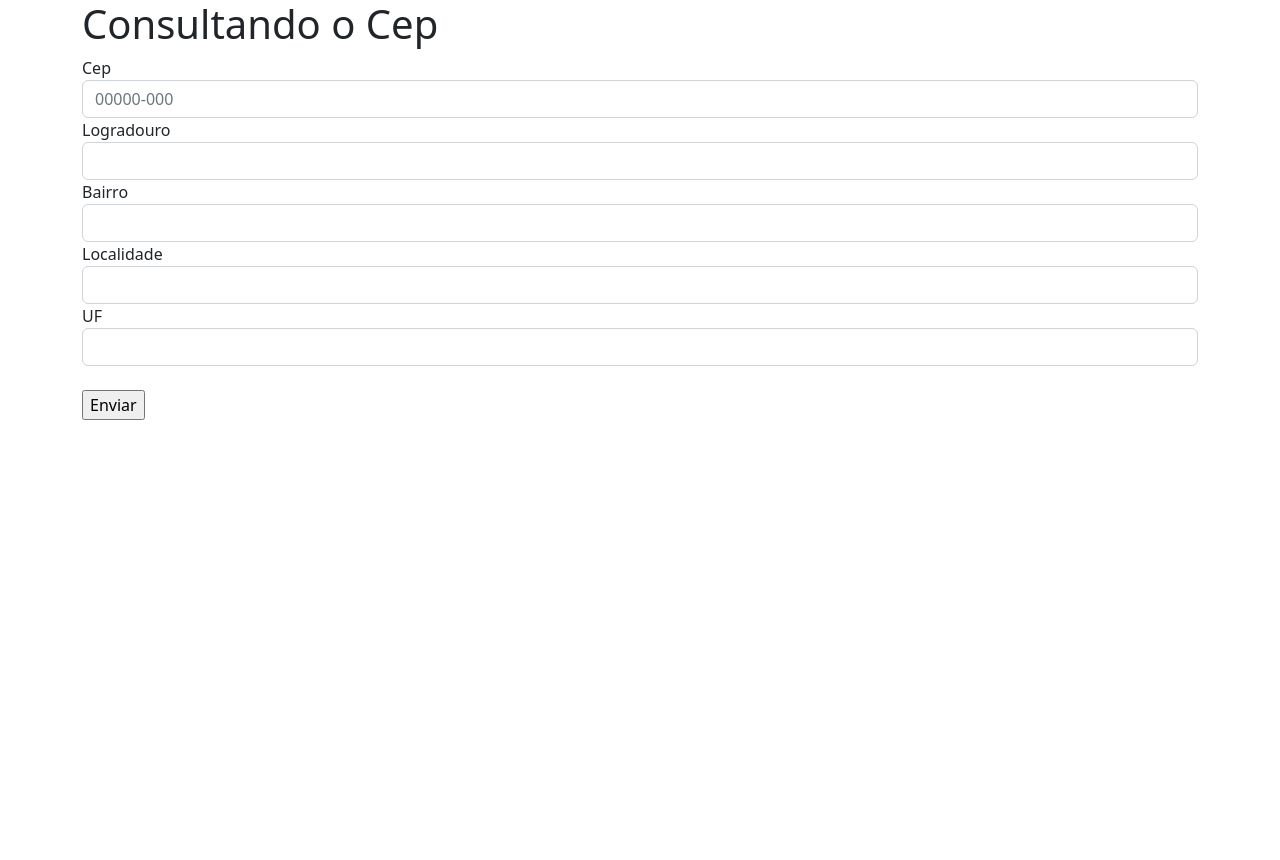
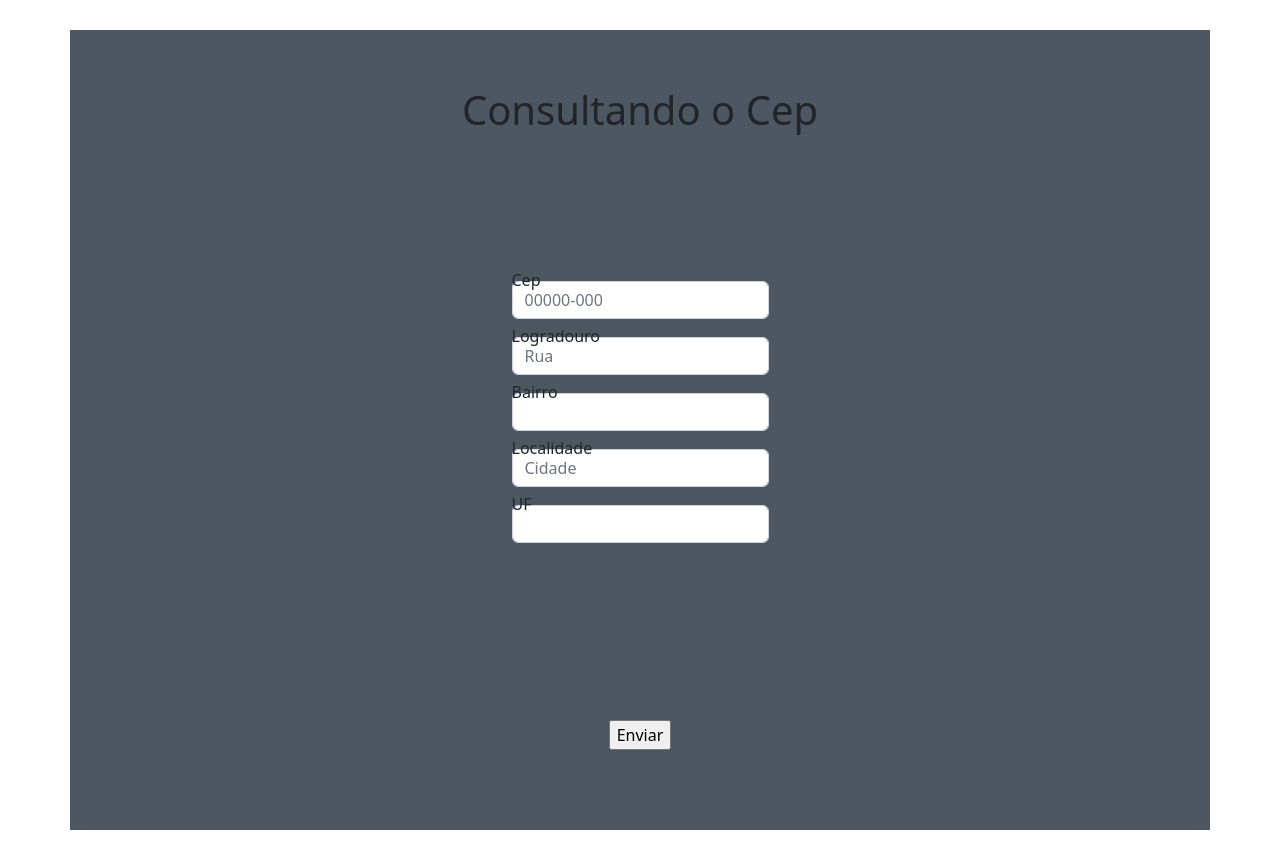
Before and after one commit to Re722/ProjectCep, a website: page index.html in a window 1280 px wide. Before the commit the page ends 800 px from the top, so only its background shows below. Drawn offline with nearby package versions, Linux system fonts and the light colour scheme.

Commit message:
change css3 and html file

```diff
--- a/index.html
+++ b/index.html
@@ -6,42 +6,49 @@
     <meta name="viewport" content="width=device-width, initial-scale=1.2">
     <title>Consultar CEP</title>
     <link rel="stylesheet" href="node_modules/bootstrap/dist/css/bootstrap.min.css">
+    <link rel="stylesheet" href="style.css">
+    <script src="src/src.js/main.js"></script>
+
 </head>
 <body>
     <div class="container">
-        <h1 class="one">Consultando o Cep</h1>
+        <h1 class="box">Consultando o Cep</h1>
         <form action="">
             <div class="form-group">
                 <label for="cep">Cep </label>
                 <input type="text" class="form-control" placeholder="00000-000" id="cep">
 
             </div>
+            <p>
             <div class="form-group">
                 <label for="logradouro">Logradouro </label>
-                <input type="text" class="form-control" id="logradouro">
+                <input type="text" class="form-control" placeholder="Rua" id="logradouro">
 
             </div>
+            <p>
             <div class="form-group">
                 <label for="bairro">Bairro </label>
                 <input type="text" class="form-control" id="bairro">
 
             </div>
+            <p>
             <div class="form-group">
                 <label for="localidade">Localidade </label>
-                <input type="text" class="form-control" id="localidade">
+                <input type="text" class="form-control" placeholder="Cidade" id="localidade">
 
             </div>
+            <p>
             <div class="form-group">
                 <label for="uf">UF </label>
                 <input type="text" class="form-control" id="uf">
 
             </div>
+            <p>
 
-            <br>
-            <input type="button"  onclick="enviar()" value="Enviar">
         </form>
+        <input type="button"  onclick="enviar()" value="Enviar">
     </div>
-    <script src="src/src.js/main.js"></script>
 
 </body>
+
 </html>
--- a/style.css
+++ b/style.css
@@ -1,12 +1,44 @@
-.form-group{
-    background-color: blue;
-    color: rgb(55, 31, 160);
+ .form-group{
+    animation-duration: 3s;
+    animation-name: slidein;
+    line-height: 2pc;
+  }
+
+  @keyframes slidein {
+    from {
+      margin-left: 100%;
+      width: 300%;
+    }
+
+    to {
+      margin-left: 0%;
+      width: 100%;
+    }
+  }
+  h1{
+    line-height: 0%;
 }
-.container{
-    padding: 2,2,2,2;
-    position: absolute;
-    text-align: center;
+button{
+    line-height: -12pc;
 }
-.one{
-    text-align: center;
-}
+
+
+.container {
+    width: 100vw;
+    height: 100vh;
+    background: #4d5761;
+    display: inline-block;
+    flex-direction: column;
+    justify-content: center;
+    align-items: center;
+    display: grid; place-items: center;
+    padding-top: 2;
+    }
+    .form-group{
+        line-height: 2px;
+
+    }
+
+     body {
+       margin: 30px;
+      }
```
